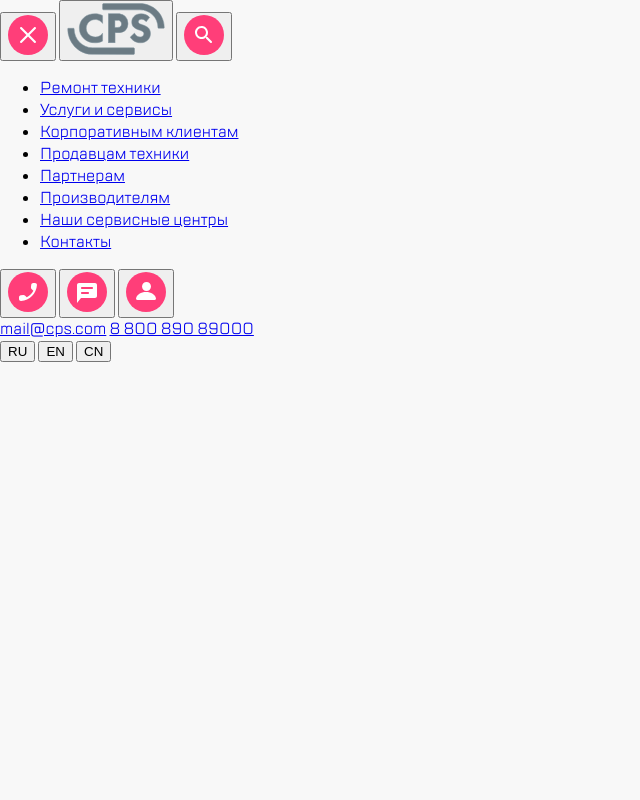
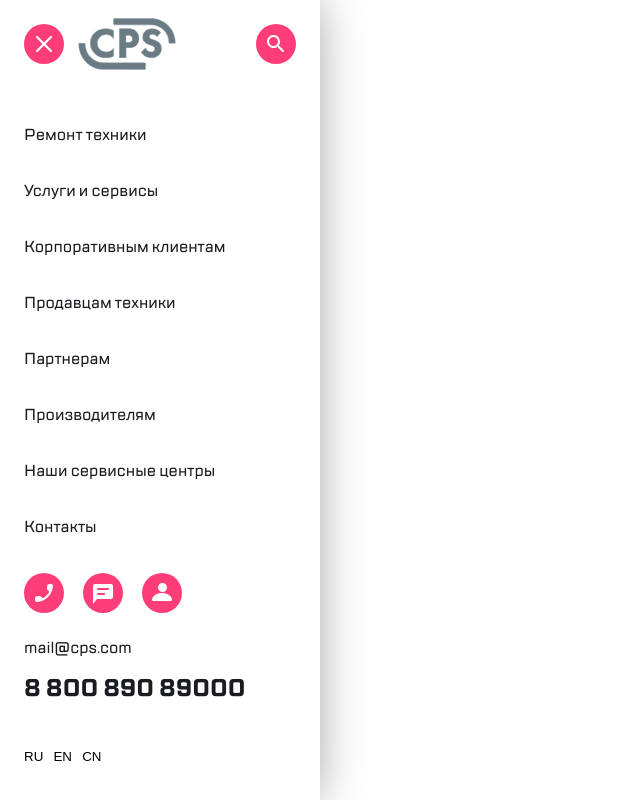
Before and after one commit to szmitrukevich/task-1.3-by-Zmitrukevich-S, a plain HTML site: page 1.1.4.html in a window 1280 px wide. Shown: the whole page, without its empty margins (0-640 px from the left). Drawn offline with Linux system fonts and the light colour scheme.

Commit message:
Update 1.1.4.html

```diff
--- a/1.1.4.html
+++ b/1.1.4.html
@@ -2,7 +2,7 @@
 <html lang="ru">
   <head>
     <meta charset="UTF-8">
-    <link rel="stylesheet" href="styles.css">
+    <link rel="stylesheet" href="1.1.4.css">
     <link rel="stylesheet" href="fonts/fonts.css">
     <title>Макет 1.3</title>
   </head>
```
